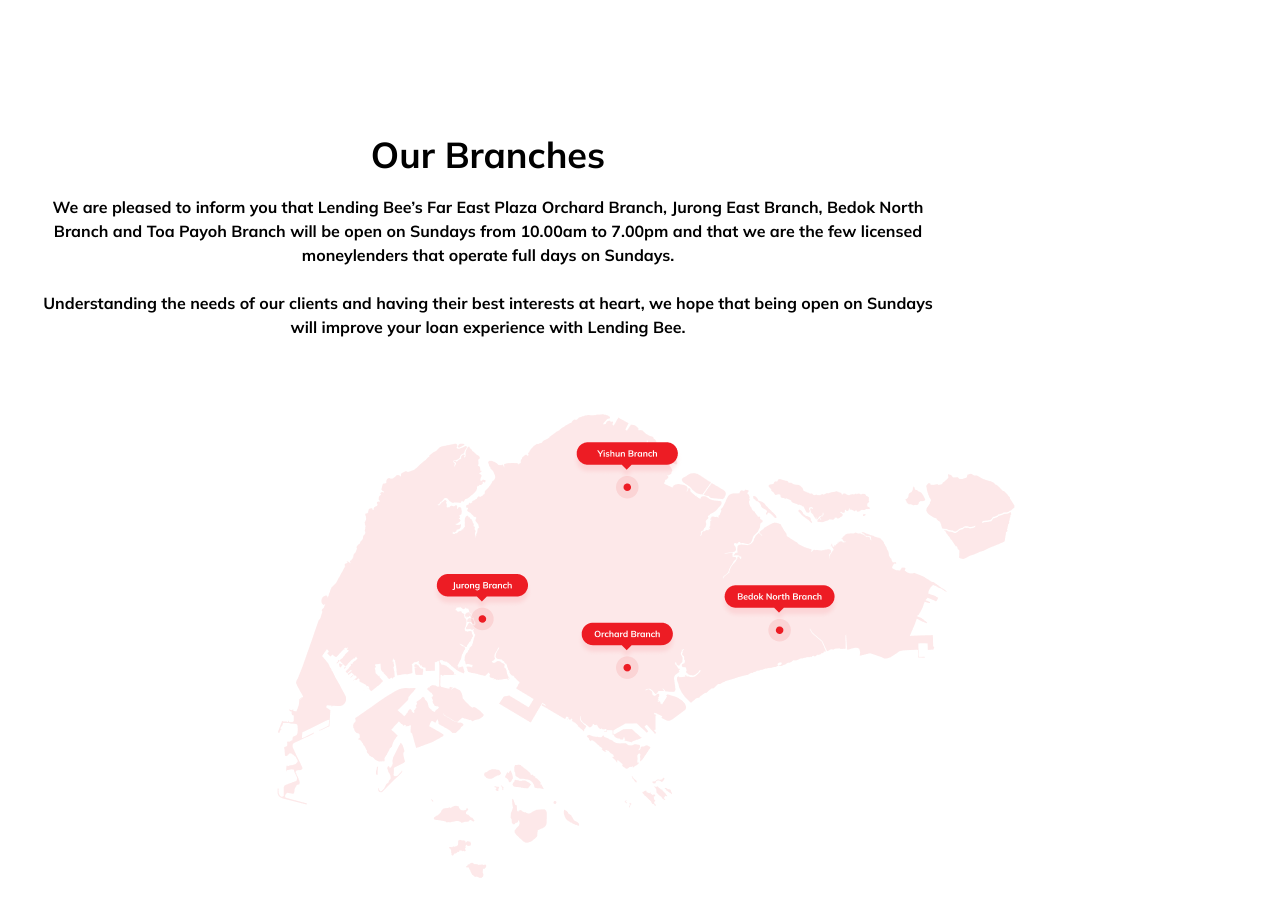
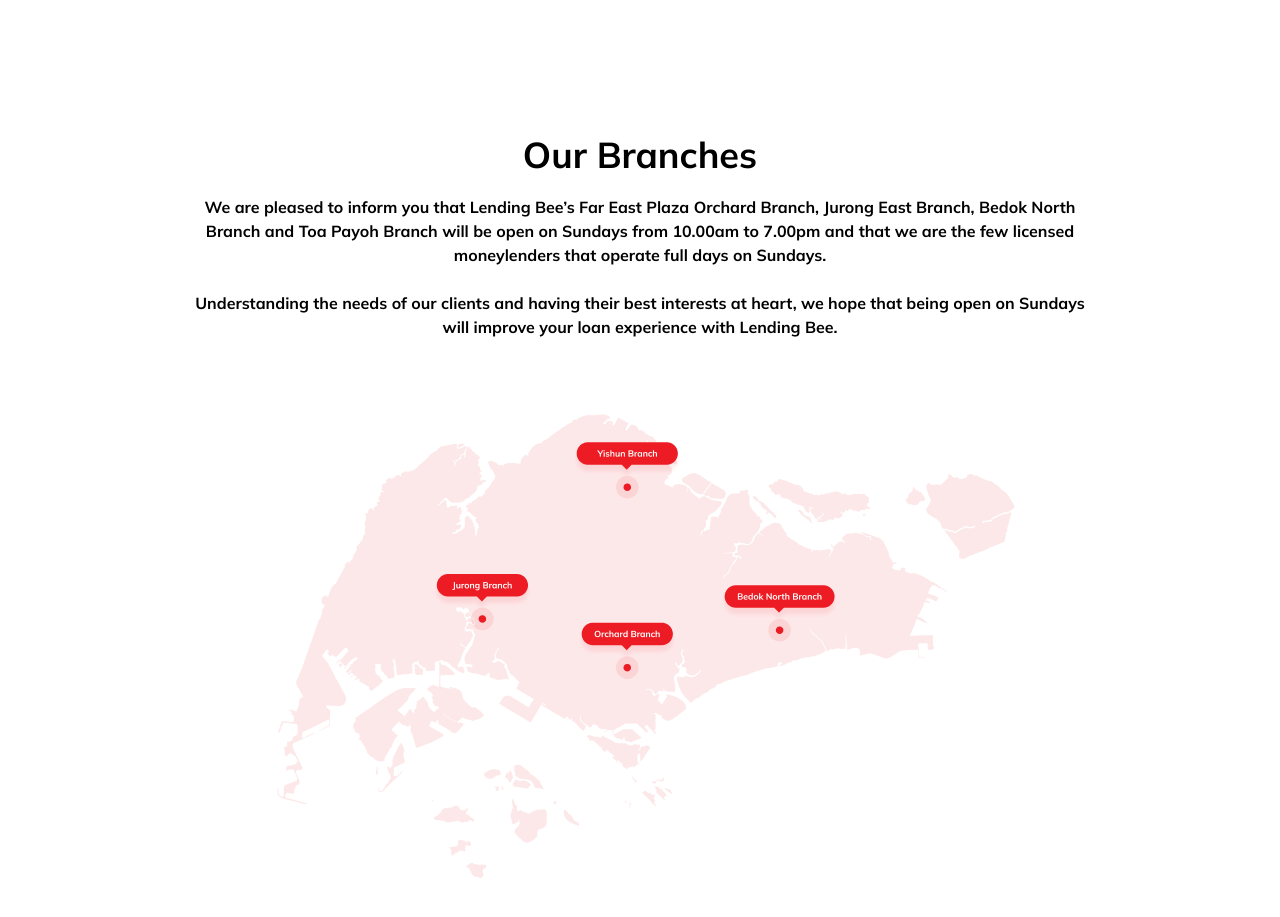
Before and after one commit to Muhammadvaliyev1/yangi, a website: page public/index.html in a window 1280 px wide. Shown: the part 4000-4917 px from the top of the page. Drawn offline with nearby package versions, Linux system fonts and the light colour scheme.

Commit message:
add: mx-auto to text

```diff
--- a/public/index.html
+++ b/public/index.html
@@ -289,7 +289,7 @@
         </div>
         <div class="max-w-7xl mx-auto">
             <div class="px-10 pt-40">
-                <div class="text-center max-w-4xl md:mx-0 mx-auto md:px-0 px-0 flex-col">
+                <div class="text-center max-w-4xl mx-auto md:px-0 px-0 flex-col">
                     <h2 class="font-mulish pb-5 text-3xl sm:text-4xl font-bold">
                         Our Branches
                     </h2>
```
